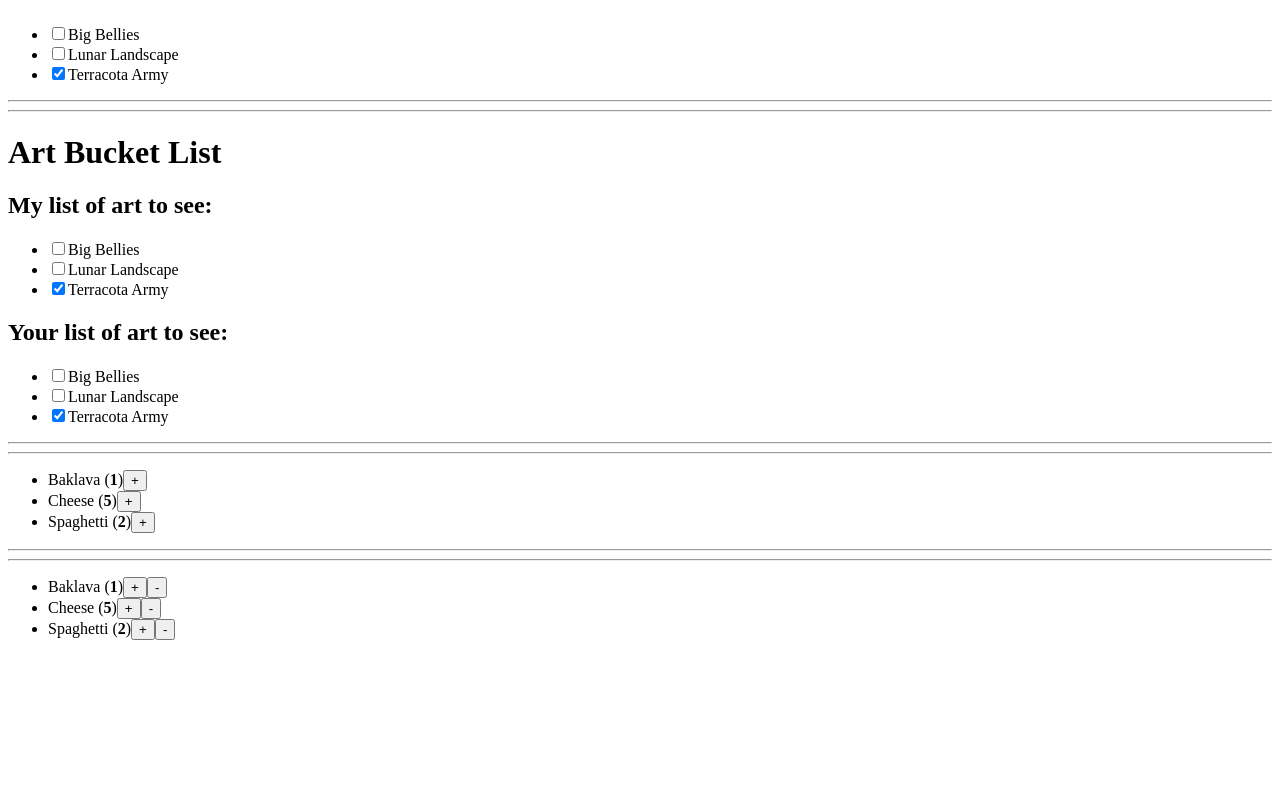
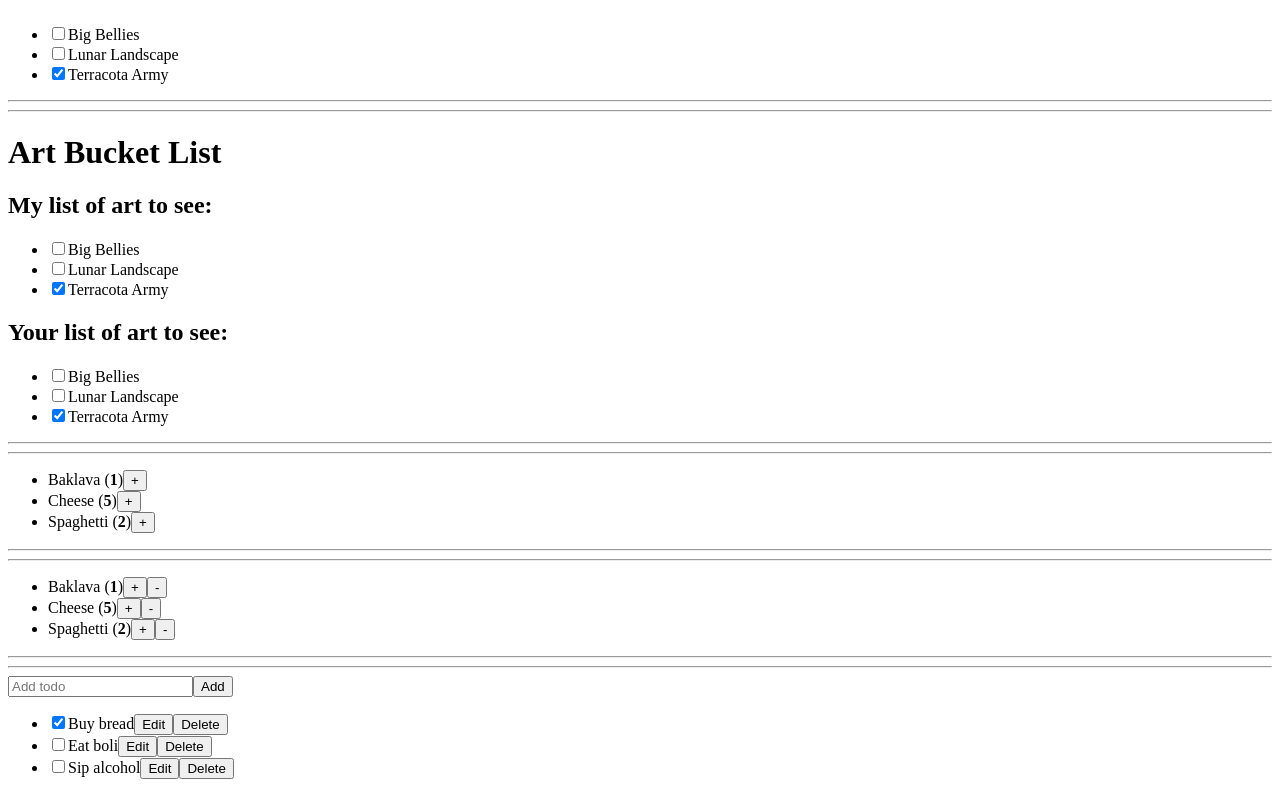
Before and after one commit to DHughes666/react_doc_2, a React (Create React App) app: page / in a window 1280 px wide. Shown: the part 1140-1935 px from the top of the page. Before the commit the page ends 1796 px from the top, so only its background shows below. Built offline with nearby package versions, Linux system fonts and the light colour scheme.

Commit message:
Exercise_array_component

```diff
--- /dev/null
+++ b/src/AddTodos_component.jsx
@@ -0,0 +1,19 @@
+import { useState } from "react";
+
+const AddTodo = ({onAddTodo}) => {
+    const [title, setTitle] = useState('');
+    return (
+        <>
+            <input
+                placeholder="Add todo"
+                value={title}
+                onChange={e => setTitle(e.target.value)}
+            />
+            <button onClick={() => {setTitle(''); onAddTodo(title);}}>
+                Add
+            </button>
+        </>
+    )
+}
+
+export default AddTodo;
--- a/src/App.js
+++ b/src/App.js
@@ -1,6 +1,7 @@
 import List1, { List2, List3, List4, List5,
   ShapeEditor, CounterList, BucketList, BucketList3 } from "./array_component";
 import ShoppingCart, { ShoppingCart2 } from "./array_component_exercise";
+import { TaskApp } from "./array_component_exercise";
 
 
 const App = () => {
@@ -37,6 +38,9 @@ const App = () => {
       <hr />
       <hr />
       <ShoppingCart2 />
+      <hr />
+      <hr />
+      <TaskApp />
 
     </>
 
--- /dev/null
+++ b/src/TaskList_component.jsx
@@ -0,0 +1,65 @@
+import { useState } from "react";
+
+const TaskList = ({todos, onChangeTodo, onDeleteTodo}) => {
+    return (
+        <ul>
+            {todos.map(todo => (
+                <li>
+                    <Task
+                        todo={todo}
+                        onChange={onChangeTodo}
+                        onDelete={onDeleteTodo}
+                    />
+                </li>
+            ))}
+        </ul>
+    )
+}
+
+const Task = ({todo, onChange, onDelete}) => {
+    const [isEditing, setIsEditing] = useState(false);
+    let todoContent;
+    if (isEditing) {
+        todoContent = (
+            <>
+                <input
+                    value={todo.title}
+                    onChange={e => {onChange({...todo, title: e.target.value});
+                    }}
+                />
+                <button onClick={() => setIsEditing(false)}>
+                    Save
+                </button>
+            </>
+        );
+    } else {
+        todoContent = (
+            <>
+                {todo.title}
+                <button onClick={() => setIsEditing(true)}>
+                    Edit
+                </button>
+            </>
+        )
+    }
+
+    return (
+        <label>
+            <input
+                type="checkbox"
+                checked={todo.done}
+                onChange={e => {
+                    onChange({
+                        ...todo, done: e.target.checked
+                    });
+                }}
+            />
+            {todoContent}
+            <button onClick={() => onDelete(todo.id)}>
+                Delete
+            </button>
+        </label>
+    )
+}
+
+export default TaskList;
--- a/src/array_component_exercise.jsx
+++ b/src/array_component_exercise.jsx
@@ -1,4 +1,7 @@
 import { useState } from "react";
+
+import AddTodo from "./AddTodos_component";
+import TaskList from "./TaskList_component";
 
 // Update an item in the shopping cart
 
@@ -58,9 +61,9 @@ const ShoppingCart = () => {
 const ShoppingCart2 = () => {
     const [products, setProducts] = useState(initialProducts);
 
-    const handleIncreaseClick = (prodctId) => {
+    const handleIncreaseClick = (productId) => {
         setProducts(products.map(product => {
-            if (product.id === prodctId) {
+            if (product.id === productId) {
                 return {...product, count: product.count+1};
             } else {
                 return product;
@@ -69,13 +72,15 @@ const ShoppingCart2 = () => {
     }
 
     const handleDecreaseClick = (productId) => {
-        setProducts(products.map(product => {
+        let nextProducts = products.map(product => {
             if (product.id === productId) {
-                return {...product, count: product.count-1}
+                return {...product, count: product.count-1};
             } else {
                 return product;
             }
-        }))
+        })
+        nextProducts = nextProducts.filter(p => p.count > 0);
+        setProducts(nextProducts);
     }
 
     return (
@@ -100,5 +105,64 @@ const ShoppingCart2 = () => {
     )
 }
 
+// Fix the mutations using non-mutative methods
+
+/**
+ * In this example, all of the event handlers in App.js use mutation.
+ * As a result, editing and deleting todos doesn’t work.
+ * Rewrite handleAddTodo, handleChangeTodo, and handleDeleteTodo to
+ * use the non-mutative methods:
+ */
+
+
+let nextId = 3;
+const initialTodos = [
+    {id: 0, title: 'Buy bread', done: true},
+    {id: 1, title: 'Eat boli', done: false},
+    {id: 2, title: 'Sip alcohol', done: false}
+];
+
+const TaskApp = () => {
+    const [todos, setTodos] = useState(initialTodos);
+
+    const handleAddTodo = (title) => {
+        setTodos([
+            ...todos,
+            {
+                id: nextId++,
+                title: title,
+                done: false
+            }
+        ])
+    }
+
+    const handleChangeTodo = (nextTodo) => {
+        setTodos(todos.map(t => {
+            if (t.id === nextTodo.id) {
+                return nextTodo;
+            } else {
+                return t;
+            }
+        }))
+    }
+
+    const handleDeleteTodo = (todoId) => {
+        setTodos(
+            todos.filter(t => t.id !== todoId)
+        );
+    }
+
+    return (
+        <>
+            <AddTodo onAddTodo={handleAddTodo}/>
+            <TaskList
+                todos={todos}
+                onChangeTodo={handleChangeTodo}
+                onDeleteTodo={handleDeleteTodo}
+            />
+        </>
+    );
+}
+
 export default ShoppingCart;
-export {ShoppingCart2};
+export {ShoppingCart2, TaskApp};
```
